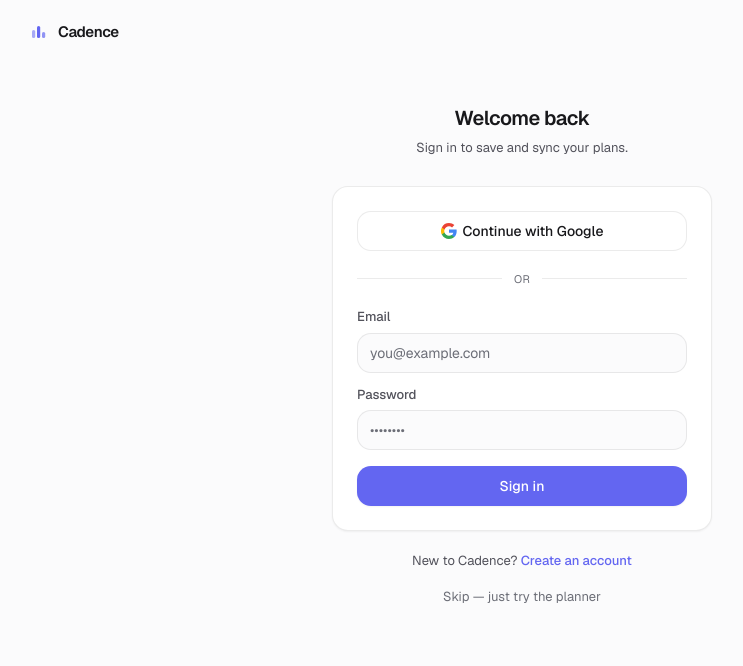
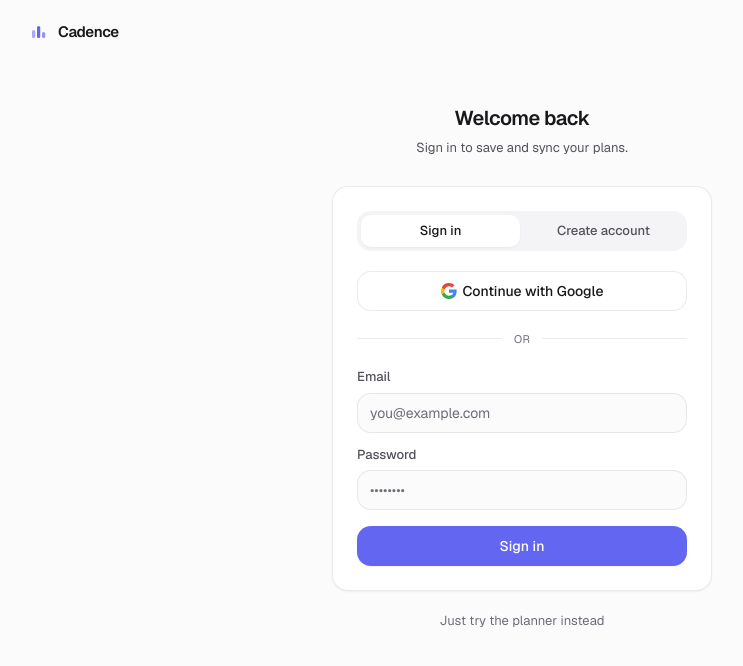
Before and after one commit to ayush2115/cadence, a Next.js app: page /login in a window 1280 px wide. Shown: the top 666 px of the page, without its empty margins (118-861 px from the left). Built offline with nearby package versions, Linux system fonts and the light colour scheme.

Commit message:
feat(ui): explicit sign-in / create-account tabs on login
Segmented tab switch makes both auth paths obvious, replacing the bottom toggle link. Removes an em-dash from the skip link.

```diff
--- a/app/login/page.tsx
+++ b/app/login/page.tsx
@@ -65,6 +65,25 @@ export default function LoginPage() {
           </p>
 
           <div className="mt-7 rounded-2xl border border-border bg-surface p-6 shadow-[var(--shadow-sm)]">
+            <div className="mb-5 grid grid-cols-2 gap-1 rounded-lg bg-surface-2 p-1">
+              {(["signin", "signup"] as const).map((m) => (
+                <button
+                  key={m}
+                  onClick={() => {
+                    setMode(m);
+                    setNote(null);
+                  }}
+                  className={`h-8 rounded-md text-[13px] font-medium transition-colors duration-150 [transition-timing-function:var(--ease-out)] ${
+                    mode === m
+                      ? "bg-surface text-text shadow-[var(--shadow-sm)]"
+                      : "text-muted hover:text-text"
+                  }`}
+                >
+                  {m === "signin" ? "Sign in" : "Create account"}
+                </button>
+              ))}
+            </div>
+
             <Button variant="secondary" className="w-full" type="button">
               <GoogleIcon />
               Continue with Google
@@ -112,21 +131,9 @@ export default function LoginPage() {
             )}
           </div>
 
-          <p className="mt-5 text-center text-[13px] text-muted">
-            {mode === "signin" ? "New to Cadence? " : "Already have an account? "}
-            <button
-              onClick={() => {
-                setMode((m) => (m === "signin" ? "signup" : "signin"));
-                setNote(null);
-              }}
-              className="font-medium text-accent transition-colors hover:text-accent-hover"
-            >
-              {mode === "signin" ? "Create an account" : "Sign in"}
-            </button>
-          </p>
-          <p className="mt-4 text-center text-[13px]">
+          <p className="mt-5 text-center text-[13px]">
             <Link href="/plan" className="text-subtle underline-offset-2 hover:text-text hover:underline">
-              Skip — just try the planner
+              Just try the planner instead
             </Link>
           </p>
         </div>
```
